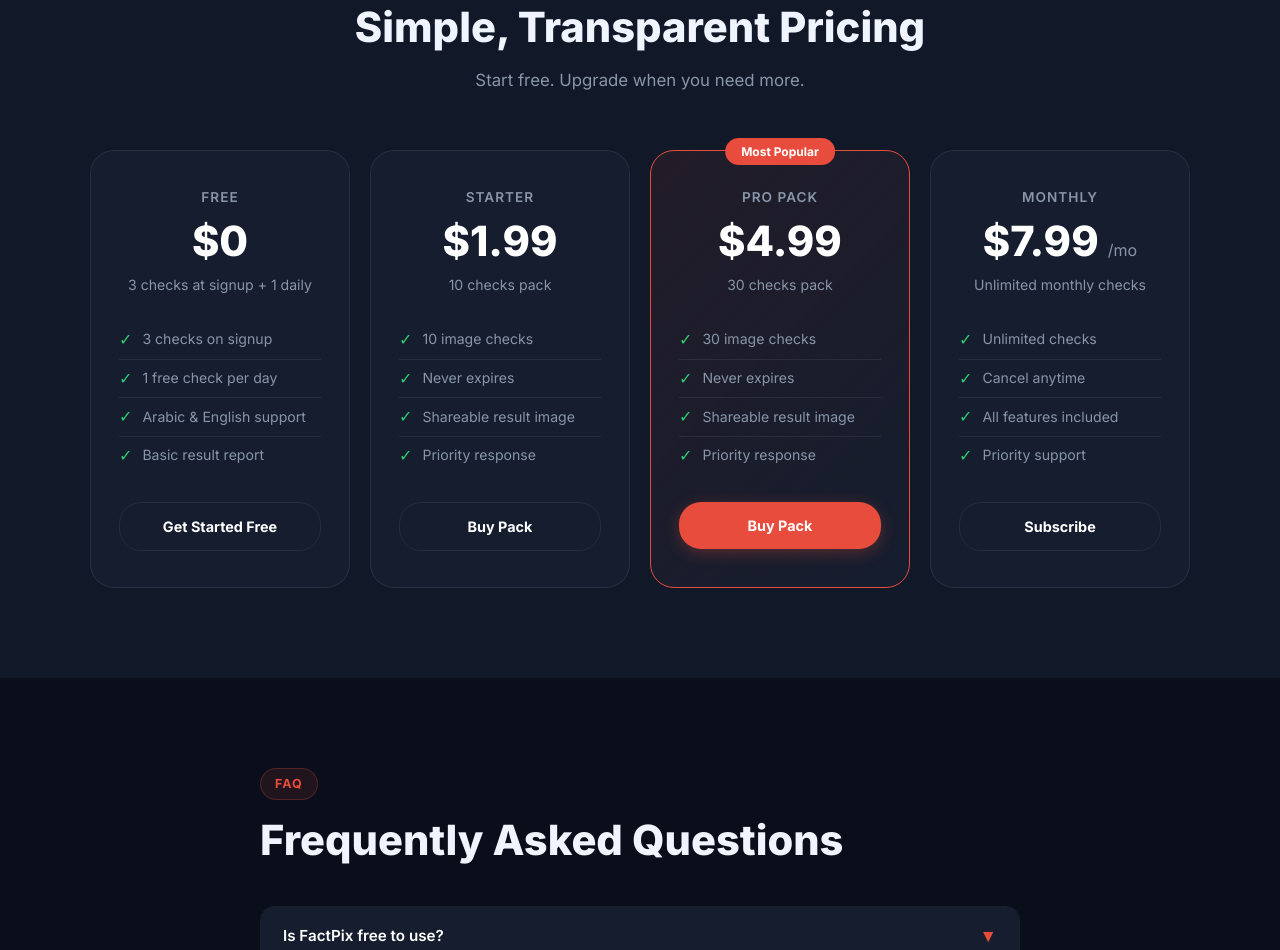
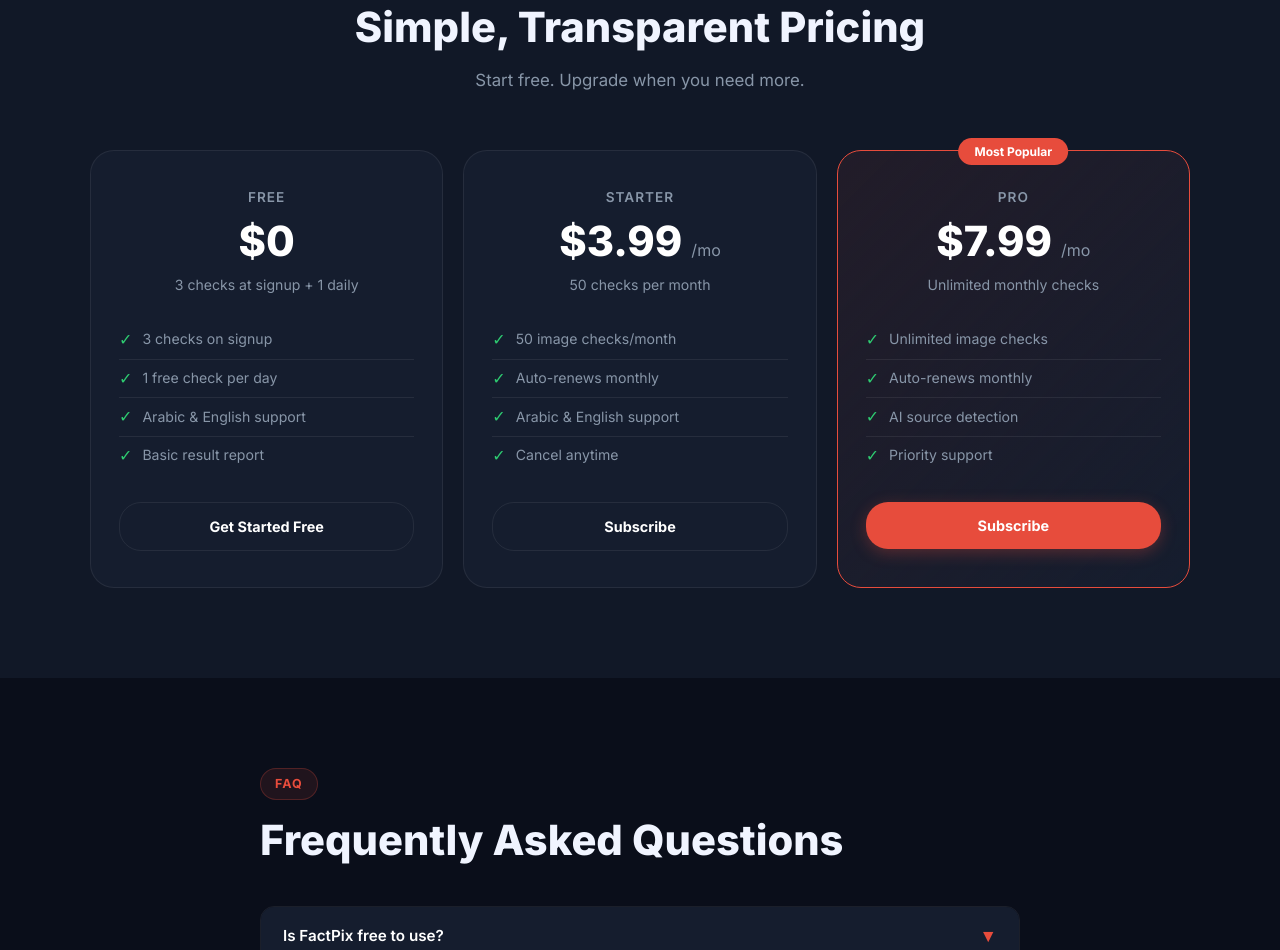
Before and after one commit to factpix-ai/factpix-website, a plain HTML site: page index.html in a window 1280 px wide. Shown: the part 2428-3378 px from the top of the page. Drawn offline with Linux system fonts and the light colour scheme.

Commit message:
Update pricing to 3 plans: Free, Starter $3.99/mo, Pro $7.99/mo

```diff
--- a/index.html
+++ b/index.html
@@ -555,44 +555,30 @@
         <!-- Starter -->
         <div class="price-card">
           <div class="price-name" data-i18n="plan_s_name">Starter</div>
-          <div class="price-amount">$1.99</div>
-          <div class="price-desc" data-i18n="plan_s_desc">10 checks pack</div>
+          <div class="price-amount">$3.99 <span data-i18n="per_mo">/mo</span></div>
+          <div class="price-desc" data-i18n="plan_s_desc">50 checks per month</div>
           <ul class="price-features">
-            <li><span class="check">✓</span> <span data-i18n="ps1">10 image checks</span></li>
-            <li><span class="check">✓</span> <span data-i18n="ps2">Never expires</span></li>
-            <li><span class="check">✓</span> <span data-i18n="ps3">Shareable result image</span></li>
-            <li><span class="check">✓</span> <span data-i18n="ps4">Priority response</span></li>
+            <li><span class="check">✓</span> <span data-i18n="ps1">50 image checks/month</span></li>
+            <li><span class="check">✓</span> <span data-i18n="ps2">Auto-renews monthly</span></li>
+            <li><span class="check">✓</span> <span data-i18n="ps3">Arabic & English support</span></li>
+            <li><span class="check">✓</span> <span data-i18n="ps4">Cancel anytime</span></li>
           </ul>
-          <a href="#cta" class="btn-plan btn-plan-outline" data-i18n="plan_s_btn">Buy Pack</a>
+          <a href="#cta" class="btn-plan btn-plan-outline" data-i18n="plan_s_btn">Subscribe</a>
         </div>
 
-        <!-- Pro Pack -->
+        <!-- Pro -->
         <div class="price-card popular">
           <div class="popular-badge" data-i18n="popular_badge">Most Popular</div>
-          <div class="price-name" data-i18n="plan_p_name">Pro Pack</div>
-          <div class="price-amount">$4.99</div>
-          <div class="price-desc" data-i18n="plan_p_desc">30 checks pack</div>
+          <div class="price-name" data-i18n="plan_p_name">Pro</div>
+          <div class="price-amount">$7.99 <span data-i18n="per_mo">/mo</span></div>
+          <div class="price-desc" data-i18n="plan_p_desc">Unlimited monthly checks</div>
           <ul class="price-features">
-            <li><span class="check">✓</span> <span data-i18n="pp1">30 image checks</span></li>
-            <li><span class="check">✓</span> <span data-i18n="pp2">Never expires</span></li>
-            <li><span class="check">✓</span> <span data-i18n="pp3">Shareable result image</span></li>
-            <li><span class="check">✓</span> <span data-i18n="pp4">Priority response</span></li>
+            <li><span class="check">✓</span> <span data-i18n="pp1">Unlimited image checks</span></li>
+            <li><span class="check">✓</span> <span data-i18n="pp2">Auto-renews monthly</span></li>
+            <li><span class="check">✓</span> <span data-i18n="pp3">AI source detection</span></li>
+            <li><span class="check">✓</span> <span data-i18n="pp4">Priority support</span></li>
           </ul>
-          <a href="#cta" class="btn-plan btn-plan-filled" data-i18n="plan_p_btn">Buy Pack</a>
-        </div>
-
-        <!-- Monthly -->
-        <div class="price-card">
-          <div class="price-name" data-i18n="plan_m_name">Monthly</div>
-          <div class="price-amount">$7.99 <span data-i18n="per_mo">/mo</span></div>
-          <div class="price-desc" data-i18n="plan_m_desc">Unlimited monthly checks</div>
-          <ul class="price-features">
-            <li><span class="check">✓</span> <span data-i18n="pm1">Unlimited checks</span></li>
-            <li><span class="check">✓</span> <span data-i18n="pm2">Cancel anytime</span></li>
-            <li><span class="check">✓</span> <span data-i18n="pm3">All features included</span></li>
-            <li><span class="check">✓</span> <span data-i18n="pm4">Priority support</span></li>
-          </ul>
-          <a href="#cta" class="btn-plan btn-plan-outline" data-i18n="plan_m_btn">Subscribe</a>
+          <a href="#cta" class="btn-plan btn-plan-filled" data-i18n="plan_p_btn">Subscribe</a>
         </div>
 
       </div>
@@ -684,20 +670,16 @@
         pf1: "3 checks on signup", pf2: "1 free check per day",
         pf3: "Arabic & English support", pf4: "Basic result report",
         plan_free_btn: "Get Started Free",
-        plan_s_name: "Starter", plan_s_desc: "10 checks pack",
-        ps1: "10 image checks", ps2: "Never expires",
-        ps3: "Shareable result image", ps4: "Priority response",
-        plan_s_btn: "Buy Pack",
-        plan_p_name: "Pro Pack", plan_p_desc: "30 checks pack",
+        plan_s_name: "Starter", plan_s_desc: "50 checks per month",
+        ps1: "50 image checks/month", ps2: "Auto-renews monthly",
+        ps3: "Arabic & English support", ps4: "Cancel anytime",
+        plan_s_btn: "Subscribe",
+        plan_p_name: "Pro", plan_p_desc: "Unlimited monthly checks",
         popular_badge: "Most Popular",
-        pp1: "30 image checks", pp2: "Never expires",
-        pp3: "Shareable result image", pp4: "Priority response",
-        plan_p_btn: "Buy Pack",
-        plan_m_name: "Monthly", plan_m_desc: "Unlimited monthly checks",
+        pp1: "Unlimited image checks", pp2: "Auto-renews monthly",
+        pp3: "AI source detection", pp4: "Priority support",
+        plan_p_btn: "Subscribe",
         per_mo: "/mo",
-        pm1: "Unlimited checks", pm2: "Cancel anytime",
-        pm3: "All features included", pm4: "Priority support",
-        plan_m_btn: "Subscribe",
         faq_tag: "FAQ", faq_title: "Frequently Asked Questions",
         cta_title: "Ready to Know the Truth?",
         cta_sub: "Join thousands of users who trust FactPix to detect AI-generated images instantly.",
@@ -744,20 +726,16 @@
         pf1: "3 فحوصات عند التسجيل", pf2: "فحص مجاني واحد يومياً",
         pf3: "دعم العربية والإنجليزية", pf4: "تقرير نتيجة أساسي",
         plan_free_btn: "ابدأ مجاناً",
-        plan_s_name: "المبتدئ", plan_s_desc: "باقة 10 فحوصات",
-        ps1: "10 فحوصات للصور", ps2: "لا تنتهي صلاحيتها",
-        ps3: "صورة نتيجة قابلة للمشاركة", ps4: "استجابة ذات أولوية",
-        plan_s_btn: "شراء الباقة",
-        plan_p_name: "الباقة الاحترافية", plan_p_desc: "باقة 30 فحصاً",
+        plan_s_name: "ستارتر", plan_s_desc: "50 فحص شهرياً",
+        ps1: "50 فحص صورة/شهر", ps2: "يتجدد تلقائياً",
+        ps3: "دعم عربي وإنجليزي", ps4: "إلغاء في أي وقت",
+        plan_s_btn: "اشترك",
+        plan_p_name: "Pro", plan_p_desc: "فحوصات شهرية غير محدودة",
         popular_badge: "الأكثر شعبية",
-        pp1: "30 فحصاً للصور", pp2: "لا تنتهي صلاحيتها",
-        pp3: "صورة نتيجة قابلة للمشاركة", pp4: "استجابة ذات أولوية",
-        plan_p_btn: "شراء الباقة",
-        plan_m_name: "شهري", plan_m_desc: "فحوصات شهرية غير محدودة",
+        pp1: "فحوصات صور غير محدودة", pp2: "يتجدد تلقائياً",
+        pp3: "كشف مصدر الذكاء الاصطناعي", pp4: "دعم ذو أولوية",
+        plan_p_btn: "اشترك",
         per_mo: "/شهر",
-        pm1: "فحوصات غير محدودة", pm2: "إلغاء في أي وقت",
-        pm3: "جميع الميزات مشمولة", pm4: "دعم ذو أولوية",
-        plan_m_btn: "اشترك",
         faq_tag: "الأسئلة الشائعة", faq_title: "الأسئلة الشائعة",
         cta_title: "هل أنت مستعد لمعرفة الحقيقة؟",
         cta_sub: "انضم إلى آلاف المستخدمين الذين يثقون بـ FactPix للكشف عن الصور المولدة بالذكاء الاصطناعي فوراً.",
```
